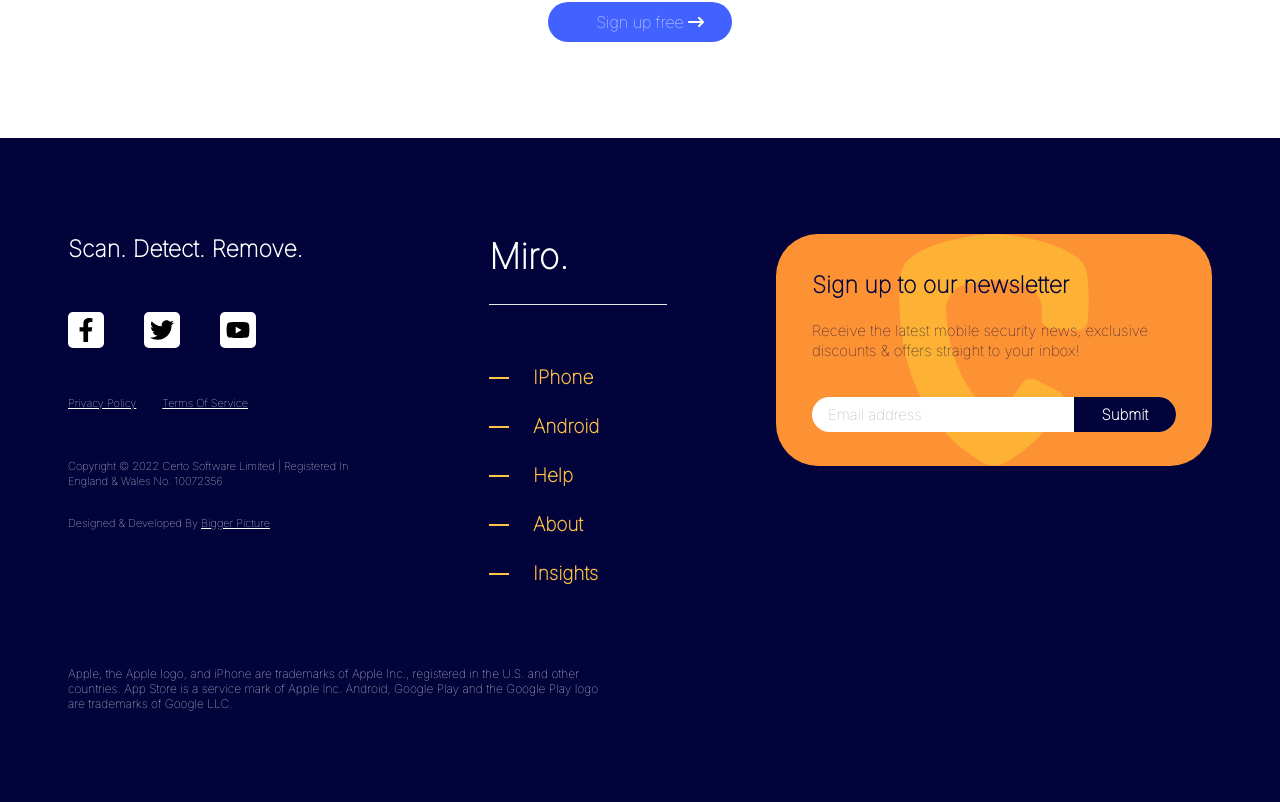
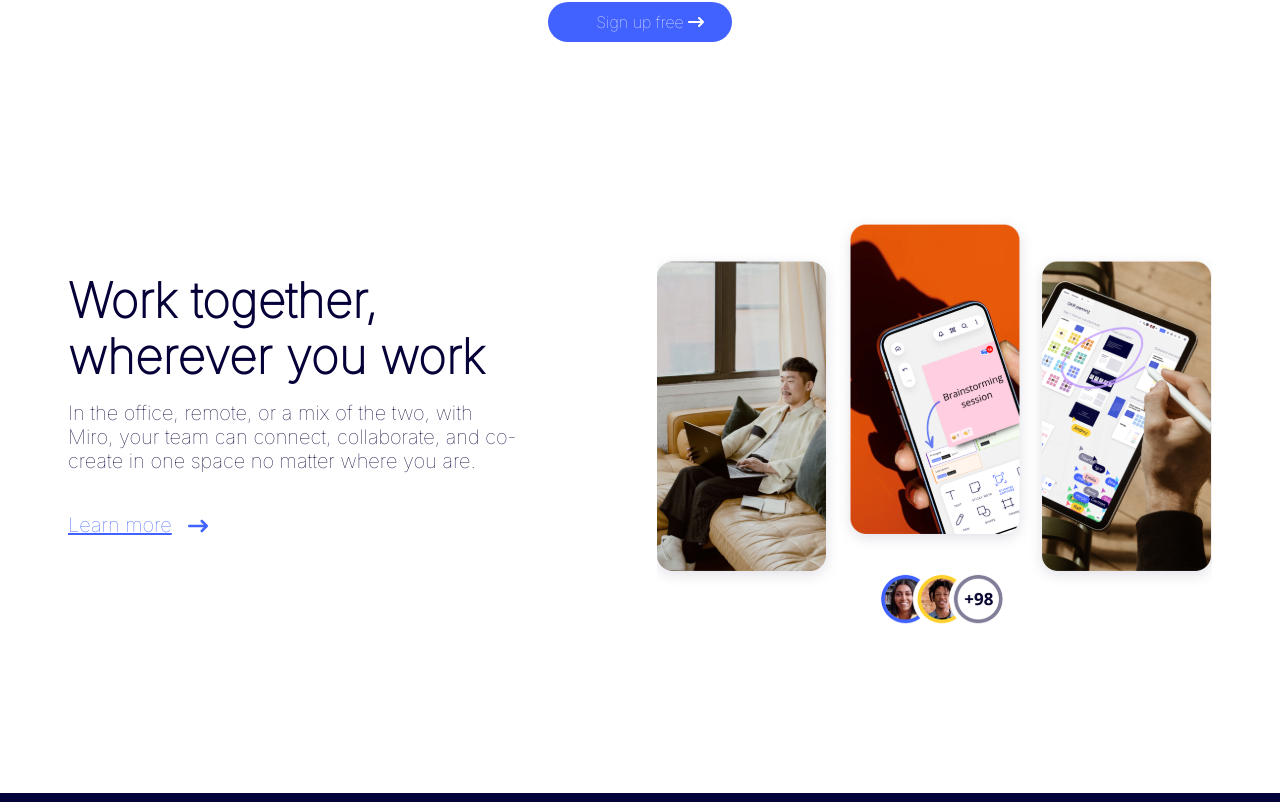
Before and after one commit to mnosumon/iNiLabs, a React (Vite) app: page / in a window 1280 px wide. Shown: the part 1438-2240 px from the top of the page. Built offline with nearby package versions, Linux system fonts and the light colour scheme.

Commit message:
Work done

```diff
--- a/src/App.jsx
+++ b/src/App.jsx
@@ -4,6 +4,7 @@
 import Banner from './section/Banner'
 import User from './section/User'
 import Collaborate from './section/Collaborate'
+import Work from './section/Work'
 
 const App = () => {
   return (
@@ -12,6 +13,7 @@
       <Banner/>
       <User/>
       <Collaborate/>
+      <Work/>
       <Footer/>
     </>
   )
--- /dev/null
+++ b/src/section/Work.jsx
@@ -0,0 +1,27 @@
+import React from 'react'
+import HeadingH2 from '../components/utilities/HeadingH2'
+import P18px from '../components/utilities/P18px'
+import { FaArrowRightLong } from "react-icons/fa6";
+import WorkImg from '../assets/svg/work.svg'
+
+const Work = () => {
+  return (
+    <section>
+        <div className="max-w-container mx-auto flex justify-between items-center pb-[120px]">
+            <div className="w-[550px]">
+                <HeadingH2 className="w-[450px]" content="Work together, wherever you work"/>
+                <P18px className="mt-4 mb-10 w-[450px]" content="In the office, remote, or a mix of the two, with Miro, your team can connect, collaborate, and co-create in one space no matter where you are."/>
+                <div className="relative w-[148px]">
+                    <a className='content18px text-[#4262FF] underline' href="#">Learn more</a>
+                    <FaArrowRightLong className='content18px absolute top-1/2 -translate-y-1/2 right-2 text-[#4262FF]' />
+                </div>
+            </div>
+            <div className="w-[555px] h-[535px] overflow-hidden">
+                <img className='w-full h-full object-cover' src={WorkImg} alt="Work Img" />
+            </div>
+        </div>
+    </section>
+  )
+}
+
+export default Work
```
Also changed, not shown: src/assets/svg/work.svg (added).
